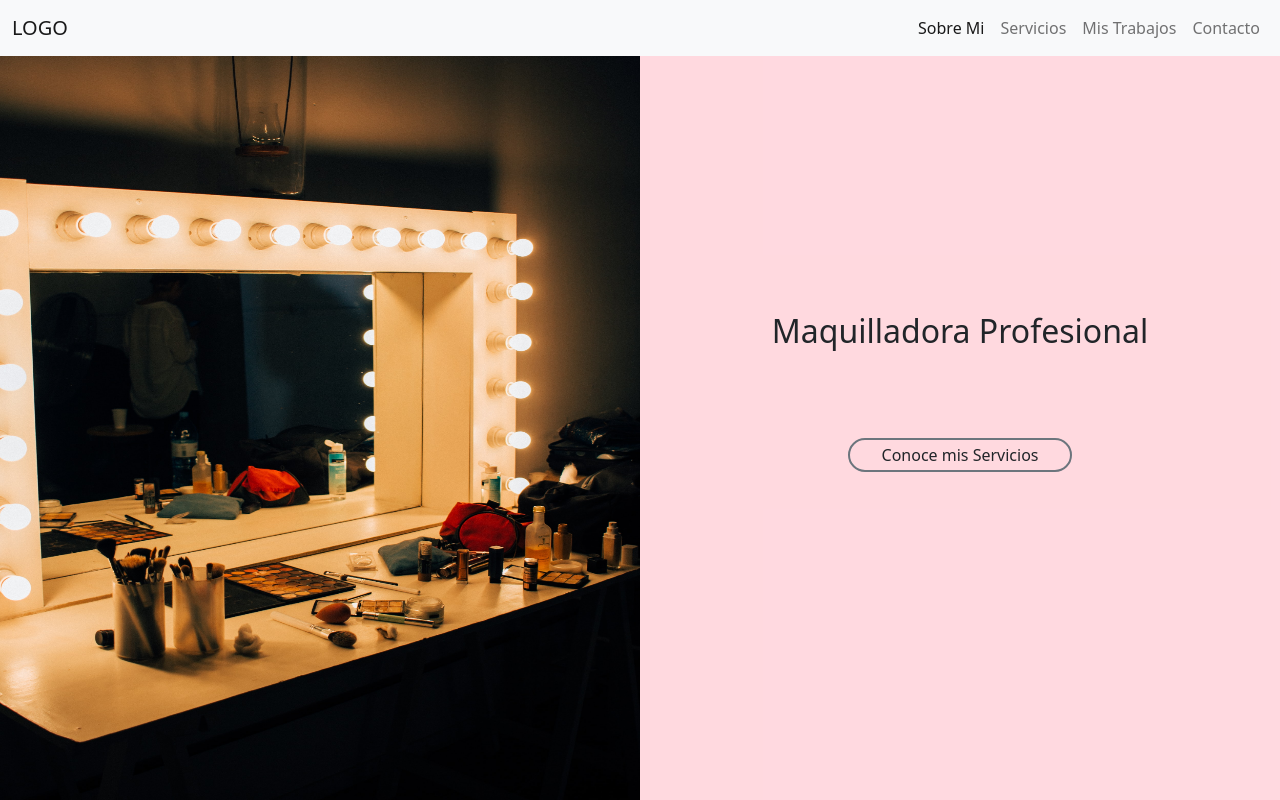
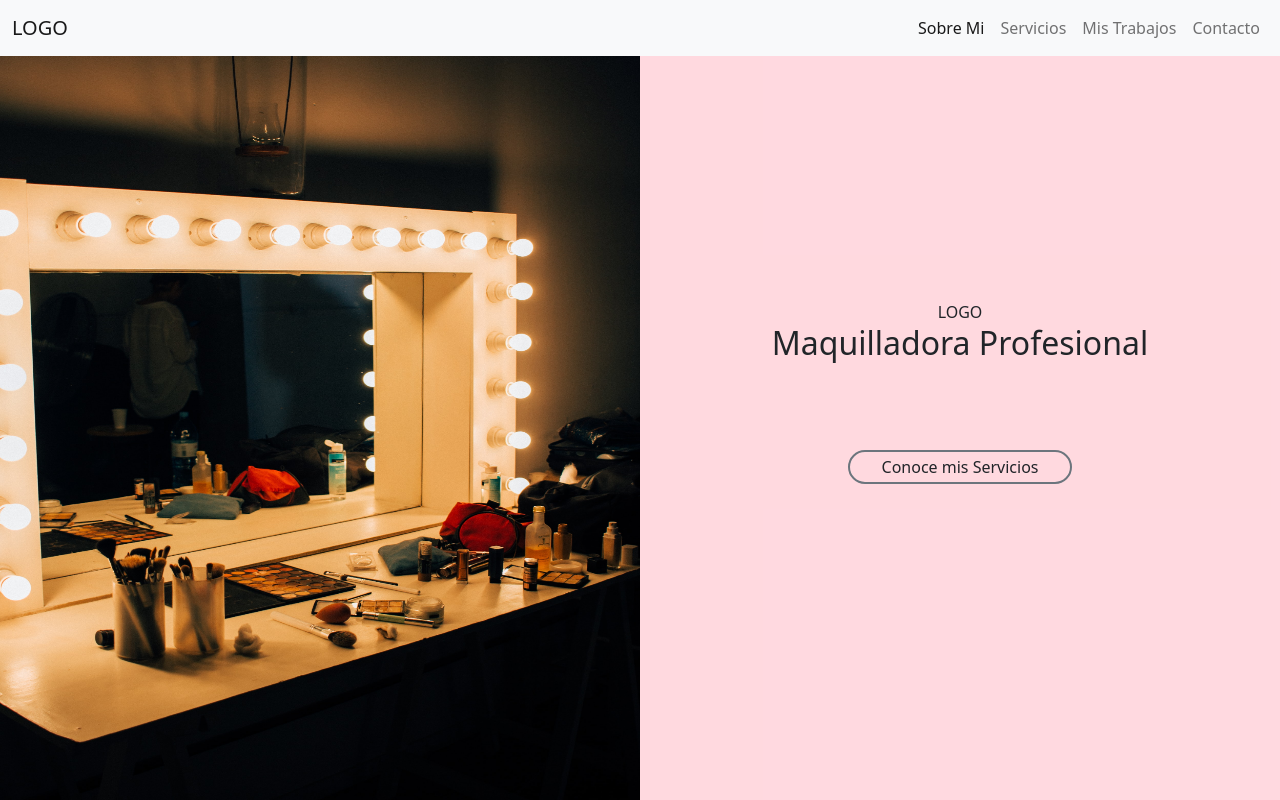
Before and after one commit to GiulianoCharotti/valencia, a plain HTML site: page index.html in a window 1280 px wide. Drawn offline with nearby package versions, Linux system fonts and the light colour scheme.

Commit message:
first commit

```diff
--- a/index.html
+++ b/index.html
@@ -54,6 +54,7 @@
 
             <div class="half half_text justify-content-center align-items-center  flex-column">
                 <img src="" alt="">
+                <div>LOGO</div>
                 <h2>Maquilladora Profesional</h2>
                 <p class="border border-2 rounded-pill border-secondary" id="text_border">Conoce mis Servicios</p>
             </div>
```
